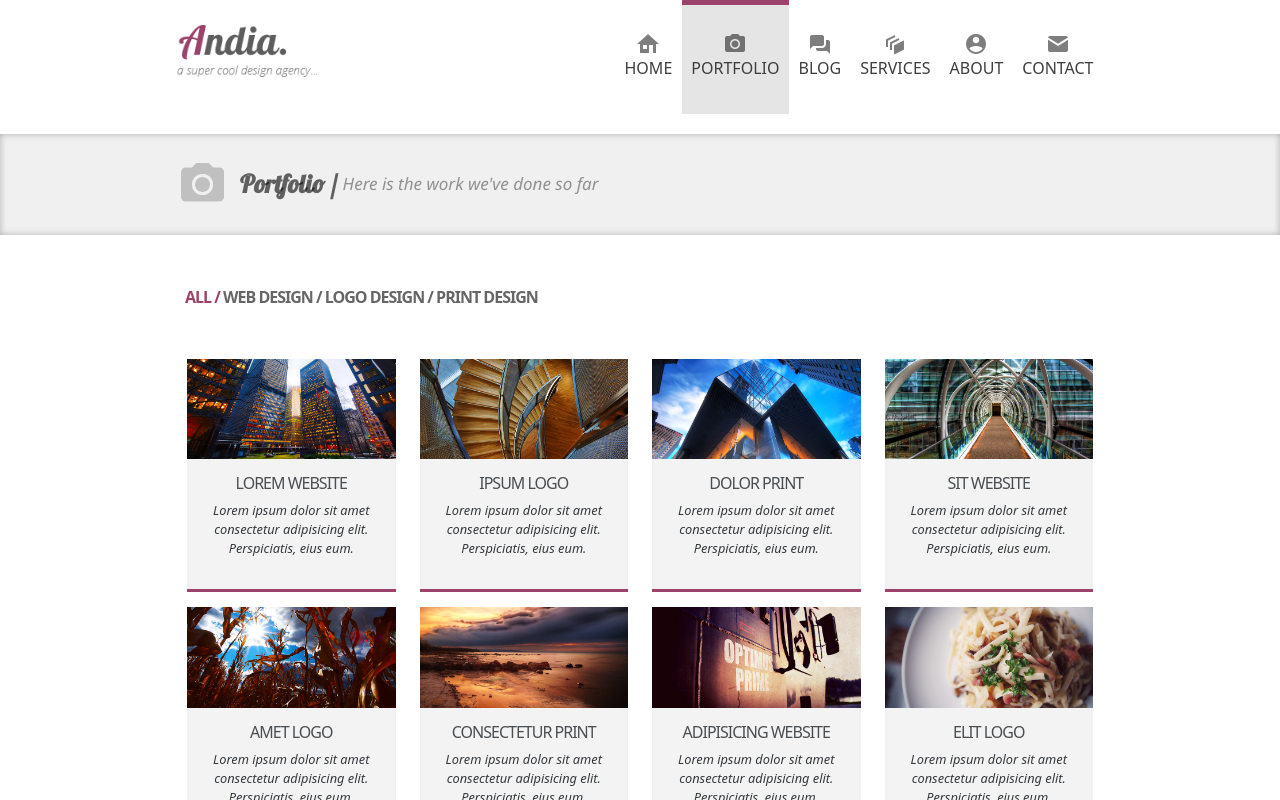
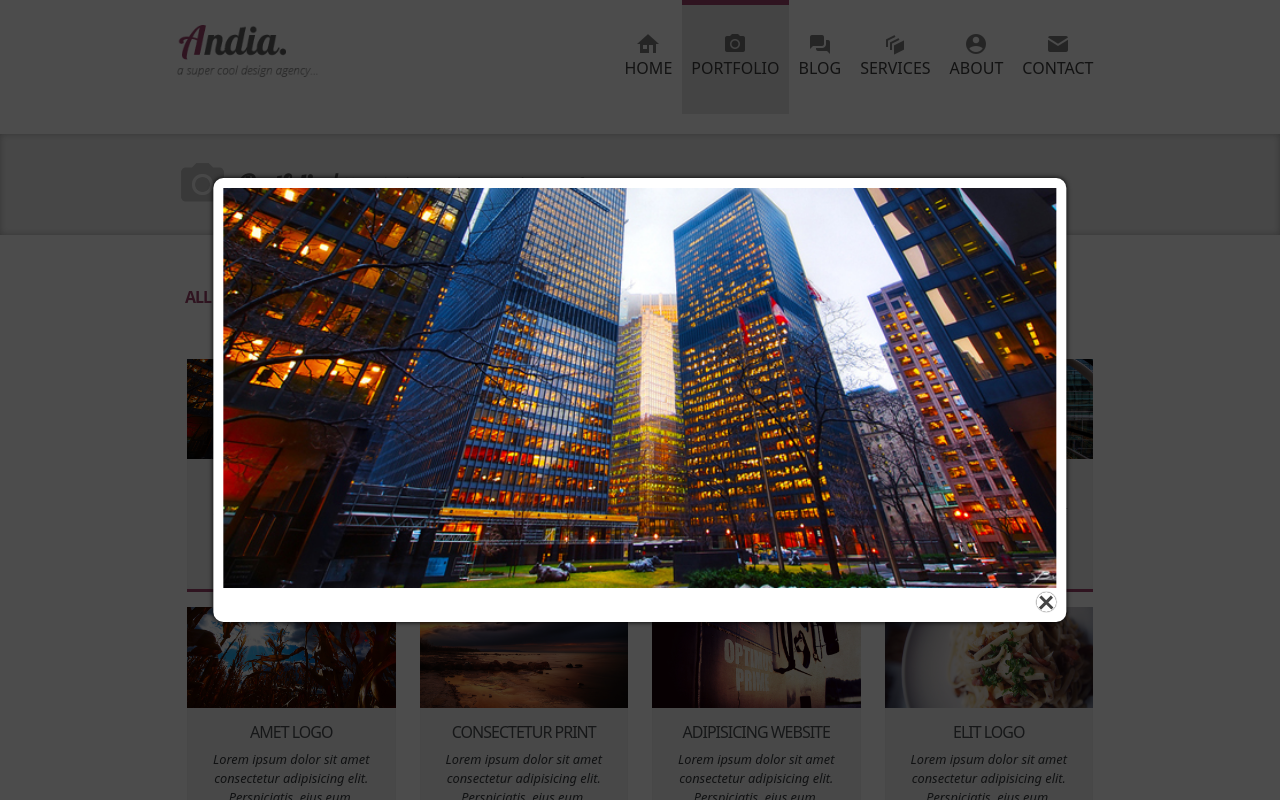
Before and after one commit to AlekseyMegliy/Andia-vue, a Vue app: page /#/portfolio in a window 1280 px wide. Both pictures are taken after a click on the picture 291 px from the left and 408 px from the top of the page. Shown: the top 800 px of the page. Built offline with nearby package versions, Linux system fonts and the light colour scheme.

Commit message:
Made the zoom function on portfolio

```diff
--- a/src/components/MainComponent.vue
+++ b/src/components/MainComponent.vue
@@ -728,6 +728,7 @@ export default{
   -webkit-filter:invert(100%);
 }
 .latest div:hover{
+    opacity: 0.7;
     box-shadow: inset black 0px 0px 25px -15px;
 }
 
--- a/src/components/PortfolioMainComponent.vue
+++ b/src/components/PortfolioMainComponent.vue
@@ -27,7 +27,7 @@
                         <transition  name="filter">
                             <div class="col-sm-12 col-md-3 portf-work" v-if="web">
                                 <div>
-                                    <img class="col-12" src="../assets/img/portfolio/work1.jpg">
+                                    <img v-on:click="(filterZoom=1)" class="col-12" src="../assets/img/portfolio/work1.jpg">
                                     <h4>Lorem WEBSITE</h4>
                                     <p>Lorem ipsum dolor sit amet consectetur adipisicing elit. Perspiciatis, eius eum. </p>
 
@@ -37,7 +37,7 @@
                         <transition  name="filter">
                             <div class="col-sm-12 col-md-3 portf-work"  v-if="logo">
                                 <div>
-                                    <img class="col-12" src="../assets/img/portfolio/work2.jpg">
+                                    <img v-on:click="(filterZoom=2)" class="col-12" src="../assets/img/portfolio/work2.jpg">
                                     <h4>ipsum LOGO</h4>
                                     <p>Lorem ipsum dolor sit amet consectetur adipisicing elit. Perspiciatis, eius eum. </p>
 
@@ -47,7 +47,7 @@
                         <transition  name="filter">
                             <div class="col-sm-12 col-md-3 portf-work" v-if="print">
                                 <div>
-                                    <img class="col-12" src="../assets/img/portfolio/work3.jpg">
+                                    <img v-on:click="(filterZoom=3)" class="col-12" src="../assets/img/portfolio/work3.jpg">
                                     <h4>dolor PRINT</h4>
                                     <p>Lorem ipsum dolor sit amet consectetur adipisicing elit. Perspiciatis, eius eum. </p>
 
@@ -57,7 +57,7 @@
                         <transition  name="filter">
                             <div class="col-sm-12 col-md-3 portf-work" v-if="web">
                                 <div>
-                                    <img class="col-12" src="../assets/img/portfolio/work4.jpg">
+                                    <img v-on:click="(filterZoom=4)" class="col-12" src="../assets/img/portfolio/work4.jpg">
                                     <h4>sit WEBSITE</h4>
                                     <p>Lorem ipsum dolor sit amet consectetur adipisicing elit. Perspiciatis, eius eum.</p>
 
@@ -67,7 +67,7 @@
                         <transition  name="filter">
                             <div class="col-sm-12 col-md-3 portf-work" v-if="logo">
                                 <div>
-                                    <img class="col-12" src="../assets/img/portfolio/work5.jpg">
+                                    <img  v-on:click="(filterZoom=5)" class="col-12" src="../assets/img/portfolio/work5.jpg">
                                     <h4>amet logo</h4>
                                     <p>Lorem ipsum dolor sit amet consectetur adipisicing elit. Perspiciatis, eius eum. </p>
 
@@ -77,7 +77,7 @@
                         <transition  name="filter">
                             <div class="col-sm-12 col-md-3 portf-work" v-if="print">
                                 <div>
-                                    <img class="col-12" src="../assets/img/portfolio/work6.jpg">
+                                    <img v-on:click="(filterZoom=6)" class="col-12" src="../assets/img/portfolio/work6.jpg">
                                     <h4>consectetur print</h4>
                                     <p>Lorem ipsum dolor sit amet consectetur adipisicing elit. Perspiciatis, eius eum. </p>
 
@@ -87,7 +87,7 @@
                         <transition  name="filter">
                             <div class="col-sm-12 col-md-3 portf-work" v-if="web">
                                 <div>
-                                    <img class="col-12" src="../assets/img/portfolio/work7.jpg">
+                                    <img v-on:click="(filterZoom=7)" class="col-12" src="../assets/img/portfolio/work7.jpg">
                                     <h4>adipisicing WEBSITE</h4>
                                     <p>Lorem ipsum dolor sit amet consectetur adipisicing elit. Perspiciatis, eius eum. </p>
 
@@ -97,7 +97,7 @@
                         <transition  name="filter">
                             <div class="col-sm-12 col-md-3 portf-work" v-if="logo">
                                 <div>
-                                    <img class="col-12" src="../assets/img/portfolio/work8.jpg">
+                                    <img v-on:click="(filterZoom=8)" class="col-12" src="../assets/img/portfolio/work8.jpg">
                                     <h4>elit logo</h4>
                                     <p>Lorem ipsum dolor sit amet consectetur adipisicing elit. Perspiciatis, eius eum.</p>
 
@@ -107,7 +107,7 @@
                         <transition  name="filter">
                             <div class="col-sm-12 col-md-3 portf-work" v-if="web">
                                 <div>
-                                    <img class="col-12" src="../assets/img/portfolio/work9.jpg">
+                                    <img v-on:click="(filterZoom=9)" class="col-12" src="../assets/img/portfolio/work9.jpg">
                                     <h4>Perspiciatis WEBSITE</h4>
                                     <p>Lorem ipsum dolor sit amet consectetur adipisicing elit. Perspiciatis, eius eum. </p>
 
@@ -117,7 +117,7 @@
                         <transition  name="filter">
                             <div class="col-sm-12 col-md-3 portf-work" v-if="logo">
                                 <div>
-                                    <img class="col-12" src="../assets/img/portfolio/work10.jpg">
+                                    <img v-on:click="(filterZoom=10)" class="col-12" src="../assets/img/portfolio/work10.jpg">
                                     <h4>eius logo</h4>
                                     <p>Lorem ipsum dolor sit amet consectetur adipisicing elit. Perspiciatis, eius eum. </p>
 
@@ -127,7 +127,7 @@
                         <transition  name="filter">
                             <div class="col-sm-12 col-md-3 portf-work" v-if="print">
                                 <div>
-                                    <img class="col-12" src="../assets/img/portfolio/work11.jpg">
+                                    <img v-on:click="(filterZoom=11)" class="col-12" src="../assets/img/portfolio/work11.jpg">
                                     <h4>eum print</h4>
                                     <p>Lorem ipsum dolor sit amet consectetur adipisicing elit. Perspiciatis, eius eum. </p>
 
@@ -137,7 +137,7 @@
                         <transition  name="filter">
                             <div class="col-sm-12 col-md-3 portf-work" v-if="web">
                                 <div>
-                                    <img class="col-12" src="../assets/img/portfolio/work12.jpg">
+                                    <img v-on:click="(filterZoom=12)" class="col-12" src="../assets/img/portfolio/work12.jpg">
                                     <h4>Lorem WEBSITE</h4>
                                     <p>Lorem ipsum dolor sit amet consectetur adipisicing elit. Perspiciatis, eius eum.</p>
 
@@ -145,6 +145,144 @@
                             </div>
                         </transition>
                     </div>
+
+                    <transition  name="filter-zoom">
+                    <div class="col-8 filter-zoom"  v-if="(filterZoom==1)">
+                        <img  class="col-12" src="../assets/img/portfolio/work1.jpg">
+                        <span class=" col-1 filter-remove-zoom" v-on:click="filterZoom=0">
+                            <svg>
+                                <rect x="10" y="6" width="17" height="3"/>
+                                <rect x="10" y="6" width="17" height="3"/>
+                            </svg>
+                        </span>
+                    </div>
+
+                </transition>
+
+                <transition  name="filter-zoom">
+                    <div class="col-8 filter-zoom" v-if="(filterZoom==2)">
+                        <img  class="col-12" src="../assets/img/portfolio/work2.jpg">
+                        <span class=" col-1 filter-remove-zoom" v-on:click="filterZoom=0">
+                            <svg>
+                                <rect x="10" y="6" width="17" height="3"/>
+                                <rect x="10" y="6" width="17" height="3"/>
+                            </svg>
+                        </span>
+                    </div>
+                </transition>
+
+                <transition  name="filter-zoom">
+                    <div class="col-8 filter-zoom"  v-if="(filterZoom==3)">
+                        <img  class="col-12" src="../assets/img/portfolio/work3.jpg">
+                        <span class=" col-1 filter-remove-zoom" v-on:click="filterZoom=0">
+                            <svg>
+                                <rect x="10" y="6" width="17" height="3"/>
+                                <rect x="10" y="6" width="17" height="3"/>
+                            </svg>
+                        </span>
+                    </div>
+                </transition>
+
+                <transition  name="filter-zoom">
+                    <div class="col-8 filter-zoom" v-if="(filterZoom==4)">
+                        <img  class="col-12" src="../assets/img/portfolio/work4.jpg">
+                        <span class=" col-1 filter-remove-zoom" v-on:click="filterZoom=0">
+                            <svg>
+                                <rect x="10" y="6" width="17" height="3"/>
+                                <rect x="10" y="6" width="17" height="3"/>
+                            </svg>
+                        </span>
+                    </div>
+                </transition>
+                <transition  name="filter-zoom">
+                    <div class="col-8 filter-zoom" v-if="(filterZoom==5)">
+                        <img  class="col-12" src="../assets/img/portfolio/work5.jpg">
+                        <span class=" col-1 filter-remove-zoom" v-on:click="filterZoom=0">
+                            <svg>
+                                <rect x="10" y="6" width="17" height="3"/>
+                                <rect x="10" y="6" width="17" height="3"/>
+                            </svg>
+                        </span>
+                    </div>
+                </transition>
+                <transition  name="filter-zoom">
+                    <div class="col-8 filter-zoom" v-if="(filterZoom==6)">
+                        <img  class="col-12" src="../assets/img/portfolio/work6.jpg">
+                        <span class=" col-1 filter-remove-zoom" v-on:click="filterZoom=0">
+                            <svg>
+                                <rect x="10" y="6" width="17" height="3"/>
+                                <rect x="10" y="6" width="17" height="3"/>
+                            </svg>
+                        </span>
+                    </div>
+                </transition>
+                <transition  name="filter-zoom">
+                    <div class="col-8 filter-zoom" v-if="(filterZoom==7)">
+                        <img  class="col-12" src="../assets/img/portfolio/work7.jpg">
+                        <span class=" col-1 filter-remove-zoom" v-on:click="filterZoom=0">
+                            <svg>
+                                <rect x="10" y="6" width="17" height="3"/>
+                                <rect x="10" y="6" width="17" height="3"/>
+                            </svg>
+                        </span>
+                    </div>
+                </transition>
+                <transition  name="filter-zoom">
+                    <div class="col-8 filter-zoom" v-if="(filterZoom==8)">
+                        <img  class="col-12" src="../assets/img/portfolio/work8.jpg">
+                        <span class=" col-1 filter-remove-zoom" v-on:click="filterZoom=0">
+                            <svg>
+                                <rect x="10" y="6" width="17" height="3"/>
+                                <rect x="10" y="6" width="17" height="3"/>
+                            </svg>
+                        </span>
+                    </div>
+                </transition>
+                <transition  name="filter-zoom">
+                    <div class="col-8 filter-zoom" v-if="(filterZoom==9)">
+                        <img  class="col-12" src="../assets/img/portfolio/work9.jpg">
+                        <span class=" col-1 filter-remove-zoom" v-on:click="filterZoom=0">
+                            <svg>
+                                <rect x="10" y="6" width="17" height="3"/>
+                                <rect x="10" y="6" width="17" height="3"/>
+                            </svg>
+                        </span>
+                    </div>
+                </transition>
+                <transition  name="filter-zoom">
+                    <div class="col-8 filter-zoom" v-if="(filterZoom==10)">
+                        <img  class="col-12" src="../assets/img/portfolio/work10.jpg">
+                        <span class=" col-1 filter-remove-zoom" v-on:click="filterZoom=0">
+                            <svg>
+                                <rect x="10" y="6" width="17" height="3"/>
+                                <rect x="10" y="6" width="17" height="3"/>
+                            </svg>
+                        </span>
+                    </div>
+                </transition>
+                <transition  name="filter-zoom">
+                    <div class="col-8 filter-zoom" v-if="(filterZoom==11)">
+                        <img  class="col-12" src="../assets/img/portfolio/work11.jpg">
+                        <span class=" col-1 filter-remove-zoom" v-on:click="filterZoom=0">
+                            <svg>
+                                <rect x="10" y="6" width="17" height="3"/>
+                                <rect x="10" y="6" width="17" height="3"/>
+                            </svg>
+                        </span>
+                    </div>
+                </transition>
+                <transition  name="filter-zoom">
+                    <div class="col-8 filter-zoom" v-if="(filterZoom==12)">
+                        <img  class="col-12" src="../assets/img/portfolio/work12.jpg">
+                        <span class=" col-1 filter-remove-zoom" v-on:click="filterZoom=0">
+                            <svg>
+                                <rect x="10" y="6" width="17" height="3"/>
+                                <rect x="10" y="6" width="17" height="3"/>
+                            </svg>
+                        </span>
+                    </div>
+                </transition>
+                <div v-bind:class="{backdrop: filterZoom}" ></div>
             </div>
         </div>
     </div>
@@ -155,7 +293,7 @@ export default{
 
    data (){
         return{
-
+            filterZoom: 0,
             web: true,
             logo: true,
             print: true
@@ -257,7 +395,7 @@ export default{
     padding-bottom: 15px;
     border-bottom: #9d426b solid 3px;
     box-shadow: inset black 0px 0px 20px -20px;
-    transition: box-shadow 0.3s linear ;
+    transition: box-shadow 0.3s linear, opacity 0.3s linear ;
     margin-bottom: 15px;
 }
 
@@ -276,8 +414,12 @@ export default{
     text-overflow: ellipsis;
     padding: 0 5px;
 }
+.portf-work img{
+   cursor: pointer;
+}
 
 .portf-work div:hover{
+    opacity: 0.7;
     box-shadow: inset black 0px 0px 25px -15px;
 }
 @media all and (max-width:1200px ){
@@ -315,4 +457,49 @@ width: 1%;
 opacity: 0;
 }
 
+.portfolio .filter-zoom{
+    position: fixed;
+    padding: 10px;
+    background-color: white;
+    border-radius: 10px;
+    box-shadow: black 0px 0px 5px 0px;
+    z-index: 5;
+    text-align: end;
+    top: 50%;
+    left: 50%;
+    transform: translate(-50%,-50%);
+
+}
+
+
+.portfolio .filter-remove-zoom svg{
+    padding: 0;
+    margin: 0;
+    width: 20px;
+    height: 20px;
+    border-radius: 50%;
+    box-shadow: black 0px 0px 1px 0px;
+    fill: #454545;
+    cursor: pointer;
+}
+.portfolio .filter-remove-zoom svg:hover{
+    fill: #00000086;
+}
+.portfolio .filter-remove-zoom rect:first-of-type{
+    transform: rotate(45deg) translate(-20%,-36%);
+
+}
+.portfolio .filter-remove-zoom rect:last-of-type{
+    transform:translate(140%, 14%) rotate(135deg) ;
+}
+
+.filter-zoom-enter-active, .filter-zoom-leave-active {
+
+transition: width ease-in-out 0.7s;
+
+}
+.filter-zoom-enter-from, .filter-zoom-leave-to  {
+width: 20%;
+
+}
 </style>
```
